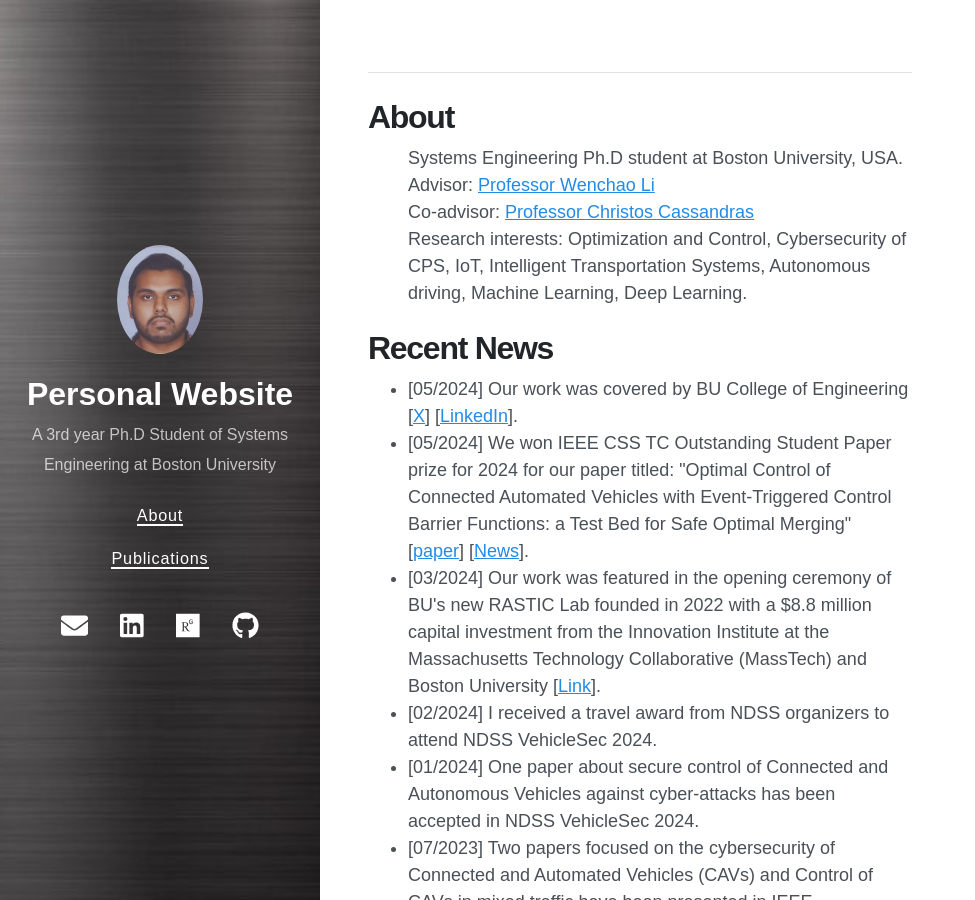
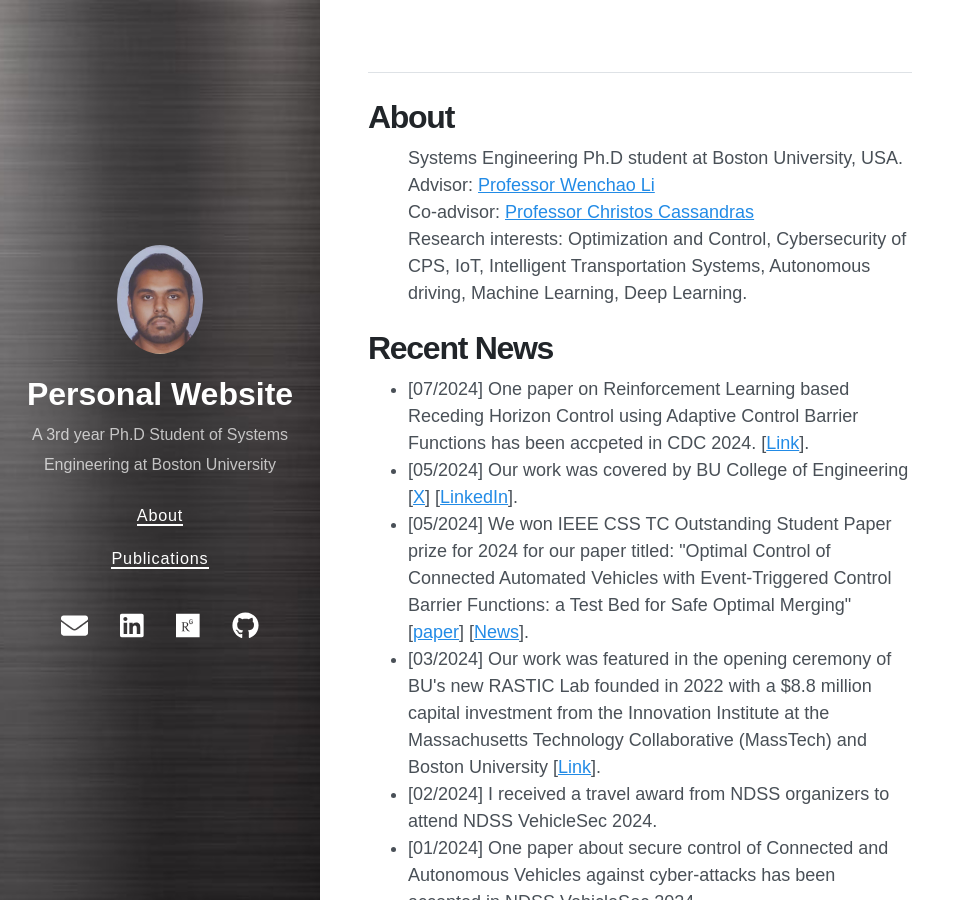
Before and after one commit to SabbirAhmad26/sabbirahmad26.github.io, a Jekyll site: the page built from README.md, in a window 1280 px wide and 900 px high. Shown: the whole window, without its empty margins (0-975 px from the left). Built offline with Jekyll 4.4.1, drawn with Linux system fonts in a browser that asks for light colours; nearby versions of some CDN libraries; our own code applies the rules of GitHub Pages for plain Markdown files.

Commit message:
Update home.html

```diff
--- a/_layouts/home.html
+++ b/_layouts/home.html
@@ -26,6 +26,7 @@
              <!--div class="content"-->
                <div class="scroll">
           <ul>
+            <li> [07/2024] One paper on Reinforcement Learning based Receding Horizon Control using Adaptive Control Barrier Functions has been accpeted in CDC 2024. [<a href="https://arxiv.org/pdf/2403.17338" target="_blank">Link</a>]. </li>
             <li> [05/2024] Our work was covered by BU College of Engineering [<a href="https://x.com/BUCollegeofENG/status/1803075639970615796" target="_blank">X</a>] [<a href="https://www.linkedin.com/feed/update/urn:li:activity:7208839882750726144/" target="_blank">LinkedIn</a>]. </li>
             <li> [05/2024] We won IEEE CSS TC Outstanding Student Paper prize for 2024 for our paper titled: "Optimal Control of Connected Automated Vehicles with Event-Triggered Control Barrier Functions: a Test Bed for Safe Optimal Merging" [<a href="https://arxiv.org/pdf/2306.01871.pdf" target="_blank">paper</a>] [<a href="https://www.bu.edu/cise/cise-students-win-css-tc-2024-paper-prize/" target="_blank">News</a>]. </li>
             <li> [03/2024] Our work was featured in the opening ceremony of BU's new RASTIC Lab founded in 2022 with a $8.8 million capital investment from the Innovation Institute at the Massachusetts Technology Collaborative (MassTech) and Boston University [<a href="https://www.bu.edu/cise/rastic-grand-opening-a-new-robot-exploration-and-testing-facility-for-students/" target="_blank">Link</a>]. </li>
```
